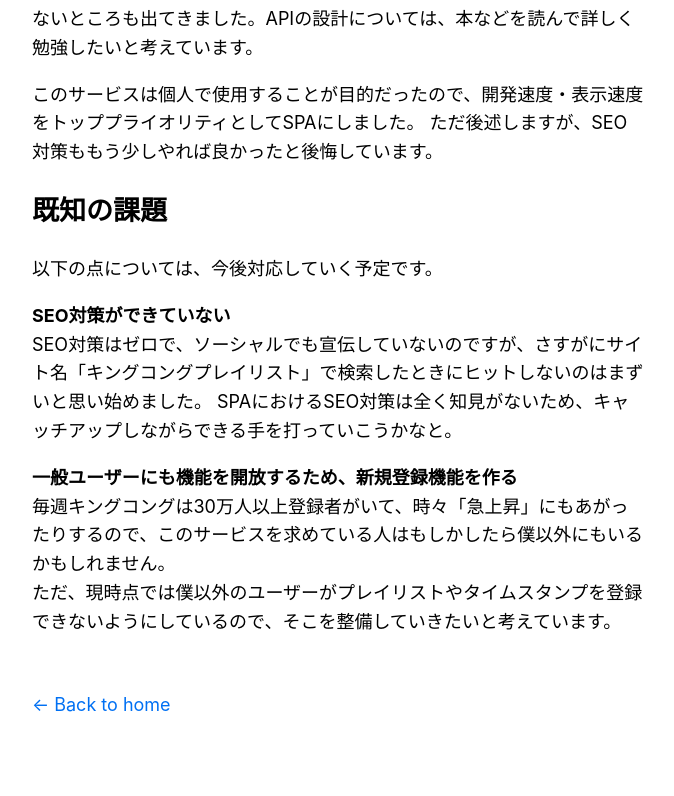
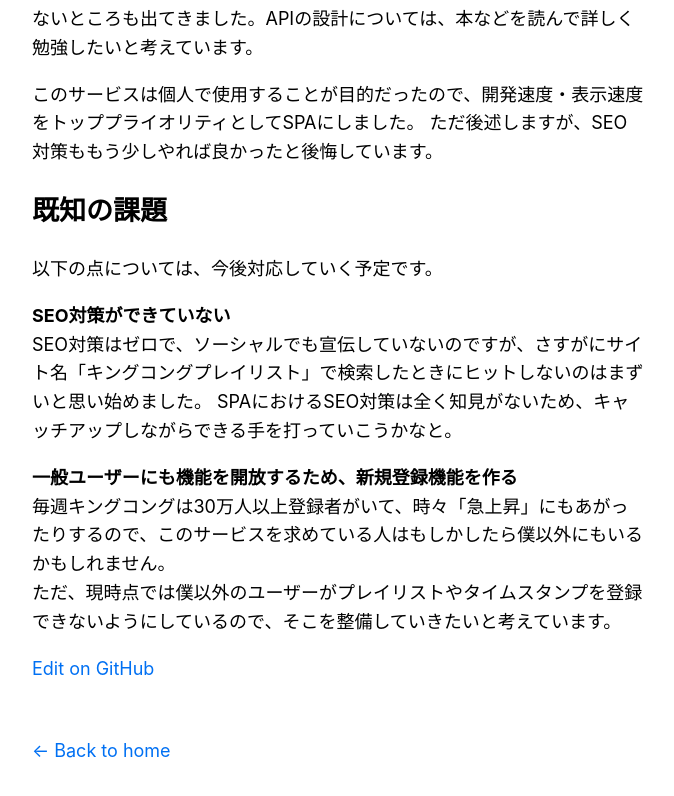
Before and after one commit to kenzo-tanaka/nextJsBlog, a Next.js app: page /posts/kingkong-playlist in a window 1280 px wide. Shown: the part 2892-3688 px from the top of the page, without its empty margins (302-976 px from the left). Built offline with nearby package versions, Linux system fonts and the light colour scheme.

Commit message:
fix: GitHubの編集リンクを記事下に配置する

```diff
--- a/pages/posts/[id].tsx
+++ b/pages/posts/[id].tsx
@@ -1,4 +1,5 @@
 import Head from "next/head";
+import Link from "next/link";
 import Layout from "../../components/layout";
 import Date from "../../components/date";
 import { getAllPostIds, getPostData } from "../../lib/posts";
@@ -41,6 +42,11 @@ export default function Post({ postData }) {
           <Date dateString={postData.date} />
         </div>
         <ReactMarkdown renderers={renderers} children={postData.content} />
+        <Link
+          href={`https://github.com/kenzoukenzou/nextJsBlog/edit/main/posts/${postData.id}.md`}
+        >
+          <a target="_blank">Edit on GitHub</a>
+        </Link>
       </article>
     </Layout>
   );
```
